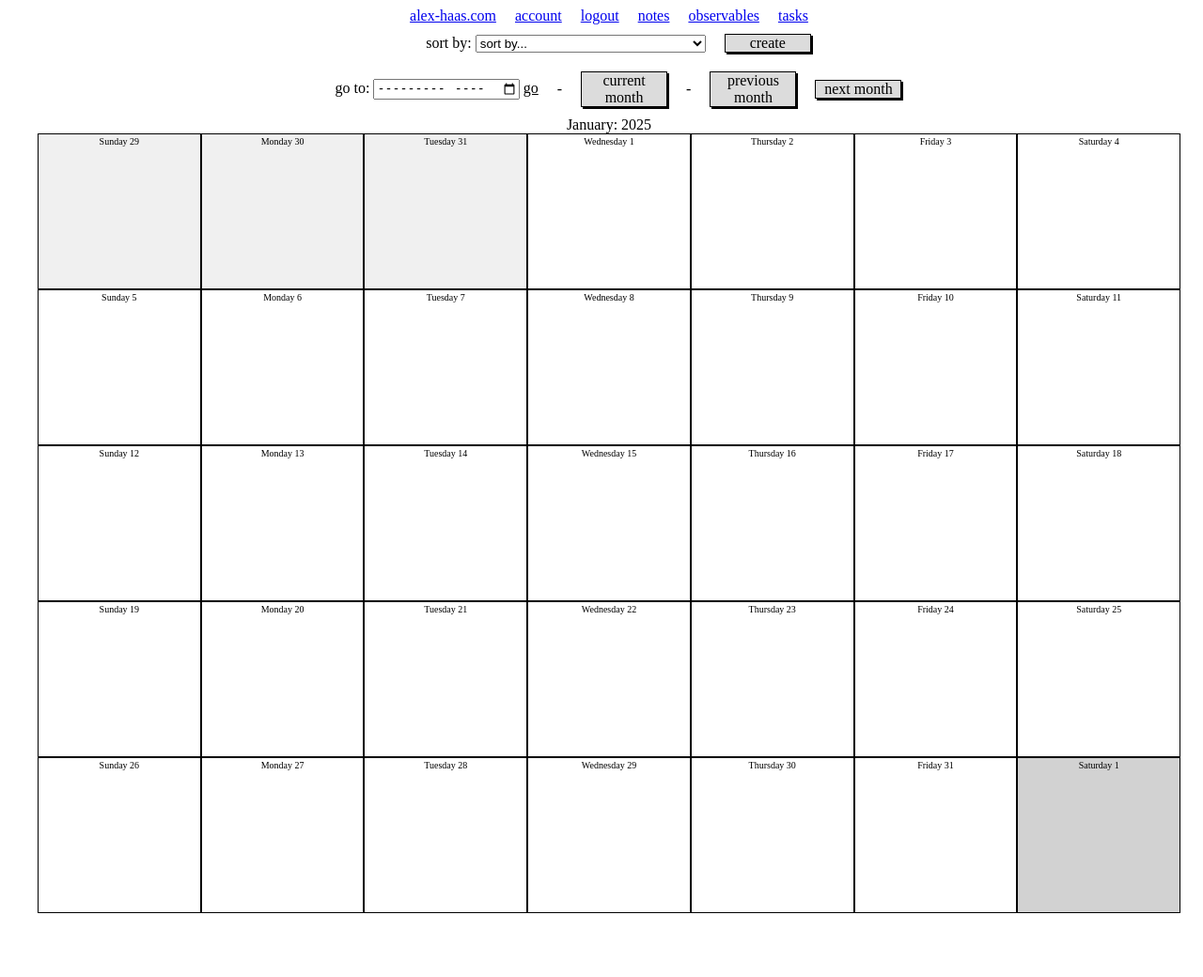
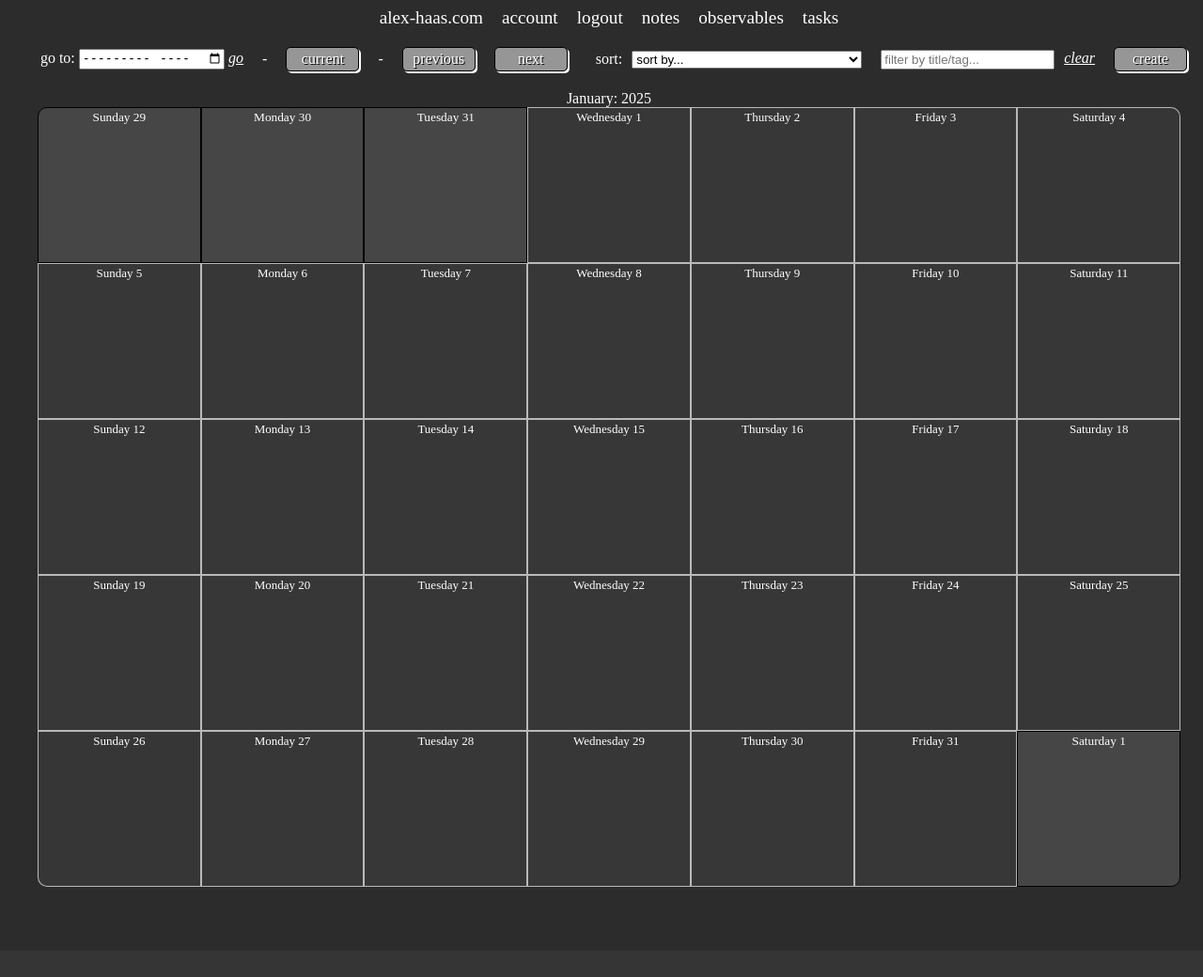
Before and after one commit to maimedlord/all, a Flask app: page /tv2_tasks in a window 1280 px wide. Shown: the whole page at 94% size. After the commit the page ends 944 px from the top, so only its background shows below. Run offline with Flask 3, Linux system fonts and the light colour scheme; the visitor is signed in with stand-in values (Sample User, id 1).

Commit message:
font end is dark mode now. fixed a bunch of bugs...

```diff
--- a/app.py
+++ b/app.py
@@ -621,6 +621,7 @@ def tv2_api_view_get(target):
 @login_required
 def tv2_api_view_update(view_obj):
     try:
+        print('api_view_update' + view_obj)
         response = tv2_db.view_update(current_user.id_str, json.loads(view_obj))
         if response:
             if response:
--- a/static/css/tv2_init.css
+++ b/static/css/tv2_init.css
@@ -1,8 +1,45 @@
 body {
-    /*background-color: rgb(240, 240, 240);*/
+    background-color: rgb(44, 44, 44);
+    color: white;
     height: 100%;
     width: 100%;
 }
+.button {
+    background-color: rgb(255, 255, 255, .50);
+    border: black 1px solid;
+    border-radius: 5px;
+    box-shadow: white 2px 2px;
+    color: white;
+    min-width: 70px;
+    padding: 3px;
+    text-align: center;
+    text-shadow: black 1px 1px;
+}
+
+.button:active {
+    box-shadow: inset black 2px 2px;
+    font-weight: bold;
+}
+
+.button_close_x {
+    background-color: rgb(255, 255, 255, .50);
+    border: black 1px solid;
+    border-radius: 5px;
+    box-shadow: white 2px 2px;
+    color: white;
+    font-weight: bold;
+    font-size: larger;
+    padding: 4px;
+    text-align: center;
+    text-shadow: black 1px 1px;
+    width: 15px ;
+}
+.button_close_x:active {
+    box-shadow: inset black 2px 2px;
+    font-weight: bold;
+}
+
+
 .err_message {
 
 }
@@ -11,13 +48,25 @@ body {
 }
 #nav {
     align-items: center;
-    /*background-color: darkgrey;*/
+    color: white;
     display: flex;
     flex-direction: row;
     gap: 20px;
     justify-content: center;
     width: 100%;
 }
+#nav a {
+    color: white;
+    font-size: larger;
+    text-decoration: none;
+}
+#nav a:hover {
+    color: rgb(255, 255, 255, .50);
+}
+#nav a:active {
+    color: rgb(255, 255, 255, .75);
+}
+
 .row10 {
     display: flex;
     flex-direction: row;
@@ -30,3 +79,6 @@ body {
     gap: 10px;
     /*width: 100%;*/
 }
+.width100 {
+    width: 100%;
+}
--- a/static/css/tv2_tasks.css
+++ b/static/css/tv2_tasks.css
@@ -1,86 +1,114 @@
-.button {
-    background-color: gainsboro;
-    border: black 1px solid;
-    box-shadow: black 2px 2px;
-    text-align: center;
-    width: 90px;
-}
-.button:active {
-    box-shadow: dimgray -2px -2px;
-}
 .button_create {
 
 }
+
 .button_delete {
     background-color: red;
     color: white;
     height: 20px;
     margin: 4px 4px 0px 0px;
 }
-.button_edit {
-    margin: 4px 4px 0px 0px;
-}
+
 #button_delete_no {
     background-color: red;
     color: white;
     width: 40px;
 }
+
 #button_delete_yes {
     background-color: green;
     color: white;
     width: 40px;
 }
-.button_close_x {
-    border: black 1px solid;
-    box-shadow: black 2px 2px;
-    padding: 4px;
-    width: 15px ;
+
+.button_edit {
+    margin: 4px 4px 0px 0px;
 }
+
+#button_task_create_submit {
+    background-color: rgb(0, 255, 25, 0.50);
+    margin: 10px auto 5px auto;
+    width: 80px;
+}
+
 #button_t_delete_submit {
     display: none;
 }
+
+#button_t_update_submit {
+    background-color: rgb(0, 255, 25, 0.50);
+    margin: 10px auto 5px auto;
+}
+
 #calendar_container {
     display: flex;
     flex-direction: column;
     width: 100%;
 }
+
 #calendar_menu {
     align-items: center;
     display: flex;
     flex-direction: row-reverse;
+    flex-wrap: wrap;
     gap: 20px;
     justify-content: center;
     margin: 10px;
     width: 100%;
 }
+
 .calendar_month_day {
-    border: black solid 1px;
-    font-size: x-small;
+    background-color: rgb(255, 255, 255, 0.05);
+    border: rgb(255, 255, 255, 0.65) solid 1px;
+    font-size: small;
     min-height: 160px;
+    overflow: hidden;
     padding: 2px;
     text-align: center;
     width: 100%;
 }
+
+.calendar_month_day_corner_top_left {
+    border-top-left-radius: 10px;
+}
+
+.calendar_month_day_corner_top_right {
+    border-top-right-radius: 10px;
+}
+
+.calendar_month_day_corner_bottom_left {
+    border-bottom-left-radius: 10px;
+}
+
+.calendar_month_day_corner_bottom_right {
+    border-bottom-right-radius: 10px;
+}
+
 .calendar_month_day_next_month {
-    background-color: rgb(210, 210, 210);
+    background-color: rgb(255, 255, 255, 0.12);
     border: black solid 1px;
-    font-size: x-small;
+    font-size: smaller;
     min-height: 90px;
+    overflow: hidden;
     padding: 2px;
     width: 100%;
 }
+
 .calendar_month_day_prev_month {
-    background-color: rgb(240, 240, 240);
+    background-color: rgb(255, 255, 255, 0.12);
     border: black solid 1px;
-    font-size: x-small;
+    font-size: smaller;
     min-height: 90px;
+    overflow: hidden;
     padding: 2px;
     width: 100%;
 }
+
 .calendar_month_week {
     display: flex;
     flex-direction: row;
 }
+
 #calendar_title {
     align-items: center;
     display: flex;
@@ -89,13 +117,39 @@
     text-align: center;
     width: 100%;
 }
+
 #calendar_view {
     margin: auto;
     width: 95%;
 }
+
 #choose_month_go_input {
     text-decoration: underline;
+    font-style: italic;
 }
+
+#choose_month_go_input:active {
+    color: rgb(255, 255, 255, .75);
+}
+
+#choose_month_go_input:hover {
+    color: rgb(255, 255, 255, .50);
+}
+
+#clear_find_tasks_by_text {
+    text-decoration: underline;
+    font-style: italic;
+    display: inline;
+}
+
+#clear_find_tasks_by_text:active {
+    color: rgb(255, 255, 255, .75);
+}
+
+#clear_find_tasks_by_text:hover {
+    color: rgb(255, 255, 255, .50);
+}
+
 .close_confirm_container {
     align-items: center;
     display: flex;
@@ -226,20 +324,3 @@
     justify-content: center;
     margin: 10px;
 }
-#task_confirm_delete_container {
-    border: black 1px solid;
-    display: none;
-    flex-direction: column;
-    position: fixed;         /* Locks the div in place, even when scrolling */
-    top: 50%;                  /* Aligns the div at the top of the viewport */
-    left: 50%;               /* Centers the div horizontally */
-    transform: translate(-50%, -50%); /* Offsets by 50% of its width for perfect centering */
-    background-color: #f0f0f0;
-    box-shadow: black 2px 2px;
-    padding: 5px;
-    z-index: 1000;
-    width: 400px;
-}
-#tasks_menu {
-    width: 100%;
-}
--- a/static/javascript/tv2_init.js
+++ b/static/javascript/tv2_init.js
@@ -7,10 +7,7 @@ function is_all_digits(str) {
 }
 
 function view_apply() {
-    if (!VIEWS_OBJ) {
-        console.log('VIEWS_OBJ is false');
-        return;
-    }
+    if (!VIEWS_OBJ) { return; }
     let object_keys = Object.keys(VIEWS_OBJ);
     for (let i = 0; i < object_keys.length; i++) {
         let temp_doc = document.getElementById(object_keys[i]);
@@ -34,8 +31,6 @@ async function view_configs_get(target) {
         // Parse the JSON data from the response
         const data = await response.json();
         VIEWS_OBJ = data.data;
-        console.log('views object assigned');
-        console.log(VIEWS_OBJ);
         // return true;
     } catch (error) {
         // Handle errors
--- a/static/javascript/tv2_tasks.js
+++ b/static/javascript/tv2_tasks.js
@@ -25,6 +25,8 @@ let id_task_edit_series = document.getElementById('task_edit_series');
 let id_task_update_error_message = document.getElementById('task_update_error_message');
 let id_tasks_container = document.getElementById('tasks_container');
 let id_select_sort_by = document.getElementById('select_sort_by');
+let id_find_tasks_by_text = document.getElementById('find_tasks_by_text');
+let id_clear_find_tasks_by_text = document.getElementById('clear_find_tasks_by_text');
 
 // calendar variables
 let cal_now_month = new Date().getMonth();
@@ -269,6 +271,7 @@ async function get_tasks() {
             task_container.dataset.datestart = TASKS_OBJ['data'][i]['dateStart'];
             task_container.dataset.priority = TASKS_OBJ['data'][i]['priority'];
             task_container.dataset.recordedtasksnum = TASKS_OBJ['data'][i]['recordedTasks'].length;
+            task_container.dataset.tags = TASKS_OBJ['data'][i]['tags'].join(',');
             task_container.dataset.textlength = TASKS_OBJ['data'][i]['text'].length;
             task_container.dataset.title = TASKS_OBJ['data'][i]['title'];
             task_container.innerHTML = `
@@ -446,7 +449,7 @@ function set_cal_month_next(month, year) {
 
 // RETURNS ???
 function set_cal_month_prev(month, year) {
-    if (month === 1) {
+    if (month === 0) {
         cal_now_month = 11;
         cal_now_year = --year;
     }
@@ -485,6 +488,19 @@ function draw_month(month, year) {
                 temp_day_div.className += 'calendar_month_day';
                 temp_day_div.dataset.col = col.toString();
                 temp_day_div.dataset.row = row.toString();
+                // handle rounded month view corners
+                if (col === 0 && row === 0) {
+                    temp_day_div.className += ' calendar_month_day_corner_top_left';
+                }
+                else if (col === 6 && row === 0) {
+                    temp_day_div.className += ' calendar_month_day_corner_top_right';
+                }
+                else if (col === 0 && row === getWeeksInMonth(curr_m_firstMoment) - 1) {
+                    temp_day_div.className += ' calendar_month_day_corner_bottom_left';
+                }
+                else if (col === 6 && row === getWeeksInMonth(curr_m_firstMoment) - 1) {
+                    temp_day_div.className += ' calendar_month_day_corner_bottom_right';
+                }
                 temp_day_div.textContent += WEEK_PRINT_ARRAY[col] + ' ';
                 // handle previous month
                 if (this_day < curr_m_firstMoment) {
@@ -740,12 +756,16 @@ function draw_month(month, year) {
                 temp_date_end.setSeconds(0);
                 let temp_date_start = new Date();
                 temp_date_start.setSeconds(0);
+                //
+                let out_date = new Date(start_date_utc);
+                out_date.setDate(out_date.getDate() + parseInt(repeat_values[1]));
                 // set day_element id to now and re-assign it if complete recordedTasks found
-                let day_element = document.getElementById(temp_date_start.getFullYear() + '-' + (temp_date_start.getMonth() + 1) + '-' + temp_date_start.getDate().toString());
+                // let day_element = document.getElementById(temp_date_start.getFullYear() + '-' + (temp_date_start.getMonth() + 1) + '-' + temp_date_start.getDate().toString());
+                let day_element = document.getElementById(out_date.getFullYear() + '-' + (out_date.getMonth() + 1) + '-' + out_date.getDate().toString());
                 // when viewing months that this does not apply too
                 if (!day_element) { continue; }
                 let too_late = false;
-                if (rec_tasks.length > 0) {
+                if (rec_tasks.length > 0) {// has recordedTasks
                     // find the most recent recordedTask that has been completed
                     let most_recent_id = '';
                     for (let ii = 0; ii < rec_tasks.length; ii++) {
@@ -774,12 +794,18 @@ function draw_month(month, year) {
                         }
                     }
                 }
-                else {
-                    let out_date = new Date(start_date_utc);
-                    out_date.setDate(out_date.getDate() + parseInt(repeat_values[1]));
+                else {// no recordedTasks
+                    // let out_date = new Date(start_date_utc);
+                    // out_date.setDate(out_date.getDate() + parseInt(repeat_values[1]));
                     if (temp_date_start > out_date) { too_late = true; }
-                    if (!too_late && out_date < bottom_right_day_lol) {
-                        day_element = document.getElementById(out_date.getFullYear() + '-' + (out_date.getMonth() + 1) + '-' + out_date.getDate().toString());
+                    // if (!too_late && out_date < bottom_right_day_lol) {
+                    //     day_element = document.getElementById(out_date.getFullYear() + '-' + (out_date.getMonth() + 1) + '-' + out_date.getDate().toString());
+                    // }
+                    if (!too_late) {
+                        if (out_date < bottom_right_day_lol) {
+                            day_element = document.getElementById(out_date.getFullYear() + '-' + (out_date.getMonth() + 1) + '-' + out_date.getDate().toString());
+                        }
+                        else { continue; }// the trigger task is due not in this month so skip rest of loop
                     }
                 }
                 // write task
@@ -1266,6 +1292,47 @@ id_choose_month_input.addEventListener('change', () => {
     }
 });
 
+id_clear_find_tasks_by_text.onclick=function () {
+    id_find_tasks_by_text.value = '';
+    let visible_obss = Array.from(id_tasks_container.childNodes);
+    for (let i = 0; i < visible_obss.length; i++) {
+        visible_obss[i].style.display = 'flex';
+    }
+    id_tasks_container.innerHTML = '';
+    for (let i = 0; i < visible_obss.length; i++) {
+        id_tasks_container.appendChild(visible_obss[i]);
+    }
+}
+
+id_find_tasks_by_text.onkeyup =function () {
+    let visible_obss = Array.from(id_tasks_container.childNodes);
+    for (let i = 0; i < visible_obss.length; i++) {
+        let reason_to_flex = false;
+        let temp_val_array = id_find_tasks_by_text.value.toLowerCase().split(',');
+        let compare_array = visible_obss[i].dataset.tags.toLowerCase().split(',');
+        compare_array.push(visible_obss[i].dataset.title.toLowerCase());
+        // whoa really?
+        for (let j = 0; j < temp_val_array.length; j++) {
+            for (let k = 0; k < compare_array.length; k++) {
+                if (compare_array[k].includes(temp_val_array[j])) {
+                    reason_to_flex = true;
+                    break;
+                }
+                // if (temp_val_array[j].includes(compare_array[k])) {
+                //     reason_to_flex = true;
+                //     break;
+                // }
+            }
+        }
+        if (reason_to_flex) { visible_obss[i].style.display = 'flex'; }
+        else { visible_obss[i].style.display = 'none'; }
+    }
+    id_tasks_container.innerHTML = '';
+    for (let i = 0; i < visible_obss.length; i++) {
+        id_tasks_container.appendChild(visible_obss[i]);
+    }
+}
+
 id_select_sort_by.addEventListener('change', () => {
     try {
         // Exit if no sort selected or no change made to sort
@@ -1302,9 +1369,7 @@ id_task_choose_series.onclick = function () {
 // ???
 window.onload=function () {
     get_tasks()
-        .then(() => {
-            view_configs_get('tasks');
-        })
+        .then(() => { return view_configs_get('tasks'); })
         .then(() => {
             view_apply();
             // sort tasks
--- a/templates/tv2_notes.html
+++ b/templates/tv2_notes.html
@@ -9,7 +9,7 @@
 {#  popup div for creating a note  #}
     <div class="popup" id="note_create_container">
         <div class="close_confirm_container">
-            <div class="button button_close_x" onclick="close_popups()">x</div>
+            <div class="button_close_x" onclick="close_popups()">x</div>
         </div>
         <div class="popup" id="note_create_error_message">
             the title cannot be blank
@@ -35,7 +35,7 @@
 {#  popup div for confirming deleting a note #}
     <div class="popup" id="note_confirm_delete_container">
         <div class="close_confirm_container">
-            <div class="button button_close_x" onclick="close_popups()">x</div>
+            <div class="button_close_x" onclick="close_popups()">x</div>
         </div>
         Are you sure you want to delete the note?
         <br>
@@ -47,7 +47,7 @@
 {#  popup div for editing a note  #}
     <div class="popup" id="note_edit_container">
         <div class="close_confirm_container">
-            <div class="button button_close_x" onclick="close_popups()">x</div>
+            <div class="button_close_x" onclick="close_popups()">x</div>
         </div>
         <div class="popup" id="note_update_error_message">
             the title cannot be blank
--- a/templates/tv2_tasks.html
+++ b/templates/tv2_tasks.html
@@ -9,7 +9,7 @@
 {#  popup div for creating a task  #}
     <div class="popup" id="task_create_container">
         <div class="close_confirm_container">
-            <div class="button button_close_x" onclick="close_popups()">x</div>
+            <div class="button_close_x" onclick="close_popups()">x</div>
         </div>
         <div class="popup" id="task_create_error_message">
             the title cannot be blank
@@ -53,13 +53,13 @@
             <label for="create_task_text">text:</label><br>
             <input class="input_field_text" id="create_task_text" name="create_task_text"  type="text">
             <br>
-            <button type="button" id="button_task_create_submit">create task</button>
+            <div class="button" id="button_task_create_submit">create task</div>
         </form>
     </div>
 {#  popup div for confirming deleting a task #}
     <div class="popup" id="task_confirm_delete_container">
         <div class="close_confirm_container">
-            <div class="button button_close_x" onclick="close_popups()">x</div>
+            <div class="button_close_x" onclick="close_popups()">x</div>
         </div>
         Are you sure you want to delete the task?
         <br>
@@ -71,11 +71,11 @@
 {#  popup div for editing a task  #}
     <div class="popup" id="task_edit_container">
         <div class="close_confirm_container">
-            <div class="button button_close_x" onclick="close_popups()">x</div>
+            <div class="button_close_x" onclick="close_popups()">x</div>
         </div>
         <div id="task_one_or_series">
-            <span id="task_choose_one">edit this task</span>
-            <span id="task_choose_series">edit the master/series</span>
+            <span class="button" id="task_choose_one">edit this task instance</span>
+            <span class="button" id="task_choose_series">edit the master/series</span>
         </div>
         <div id="task_edit_one">
             <div class="popup" id="t_update_error_message">
@@ -114,8 +114,8 @@
                 <label for="update_t_note">note:</label><br>
                 <input class="input_field_text" id="update_t_note" name="update_t_note"  type="text">
                 <div id="edit_t_buttons">
-                    <button type="button" id="button_t_delete_submit">delete recordedTask</button>
-                    <button type="button" id="button_t_update_submit">update recordedTask</button>
+                    <div class="button" id="button_t_delete_submit">delete recordedTask</div>
+                    <div class="button" id="button_t_update_submit">update recordedTask</div>
                 </div>
             </form>
         </div>
@@ -141,6 +141,7 @@
                 <i>comma delimited six-char reminders: nnnnvv: EX 0005hr, 0035mn, 0001wk, 0003mt</i><br>
                 <input id="update_task_reminder" name="update_task_reminder" type="text"><br>
                 <label for="update_task_repeat">repeat:</label><br>
+                <i>date: YYYY-MM-DDTHH:MM:S - time is optional</i><br>
                 <i>daily,n,date|n|never</i><br>
                 <i>weekly,n,date|n|never,thee-char-days-of-week-'-'-delimited</i><br>
                 <i>monthly,n,date|n|never,days-of-month-'-'-delimited,bool</i><br>
@@ -159,16 +160,23 @@
                 <label for="update_task_text">text:</label><br>
                 <input class="input_field_text" id="update_task_text" name="update_task_text"  type="text">
                 <br>
-                <button type="button" id="button_task_update_submit">update task</button>
+                <div class="button" id="button_task_update_submit">update task</div>
             </form>
         </div>
     </div>
 
 {#  ...  #}
+
+    <div id="calendar_container">
+        <div id="calendar_menu">
             <div id="tasks_menu">
                 <div class="button" id="button_create">create</div>
-        <div>
-            sort by:
+                <div class="row10">
+                    <input class="input_field_text" id="find_tasks_by_text" name="find_tasks_by_text" placeholder="filter by title/tag..." title="find_tasks_by_text">
+                    <span id="clear_find_tasks_by_text">clear</span>
+                </div>
+                <div class="row10">
+                    sort:
                     <select id="select_sort_by" name="select_sort_by" title="select_sort_by">
                         <option disabled selected value="">sort by...</option>
                         <option value="datecreated,0">date created ascending</option>
@@ -190,12 +198,10 @@
                     </select>
                 </div>
             </div>
-    <div id="calendar_container">
-        <div id="calendar_menu">
-            <div class="button" id="button_month_next">next month</div>
-            <div class="button" id="button_month_prev">previous month</div>
+            <div class="button" id="button_month_next">next</div>
+            <div class="button" id="button_month_prev">previous</div>
             <div> - </div>
-            <div class="button" id="button_month_now">current month</div>
+            <div class="button" id="button_month_now">current</div>
             <div> - </div>
             <div id="choose_month">
                 go to:
```
Also changed, not shown: other parts of static/css/tv2_tasks.css (+62 -18 lines), static/css/tv2_notes.css (+15 -17 lines), static/css/tv2_observables.css (+24 -20 lines), templates/tv2_observables.html (+7 -7 lines). Lines whose indentation alone changed are shown as unchanged.
